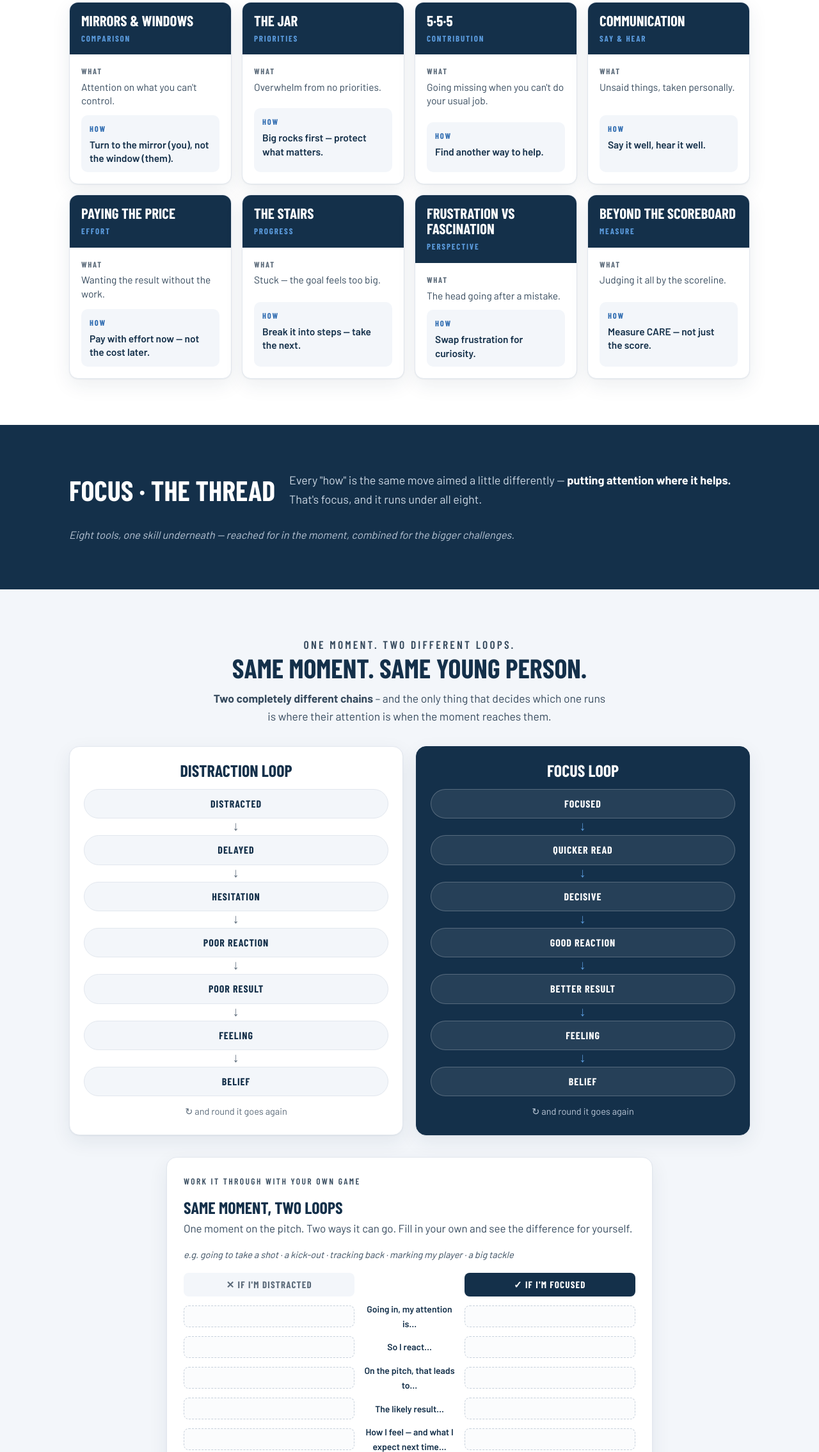
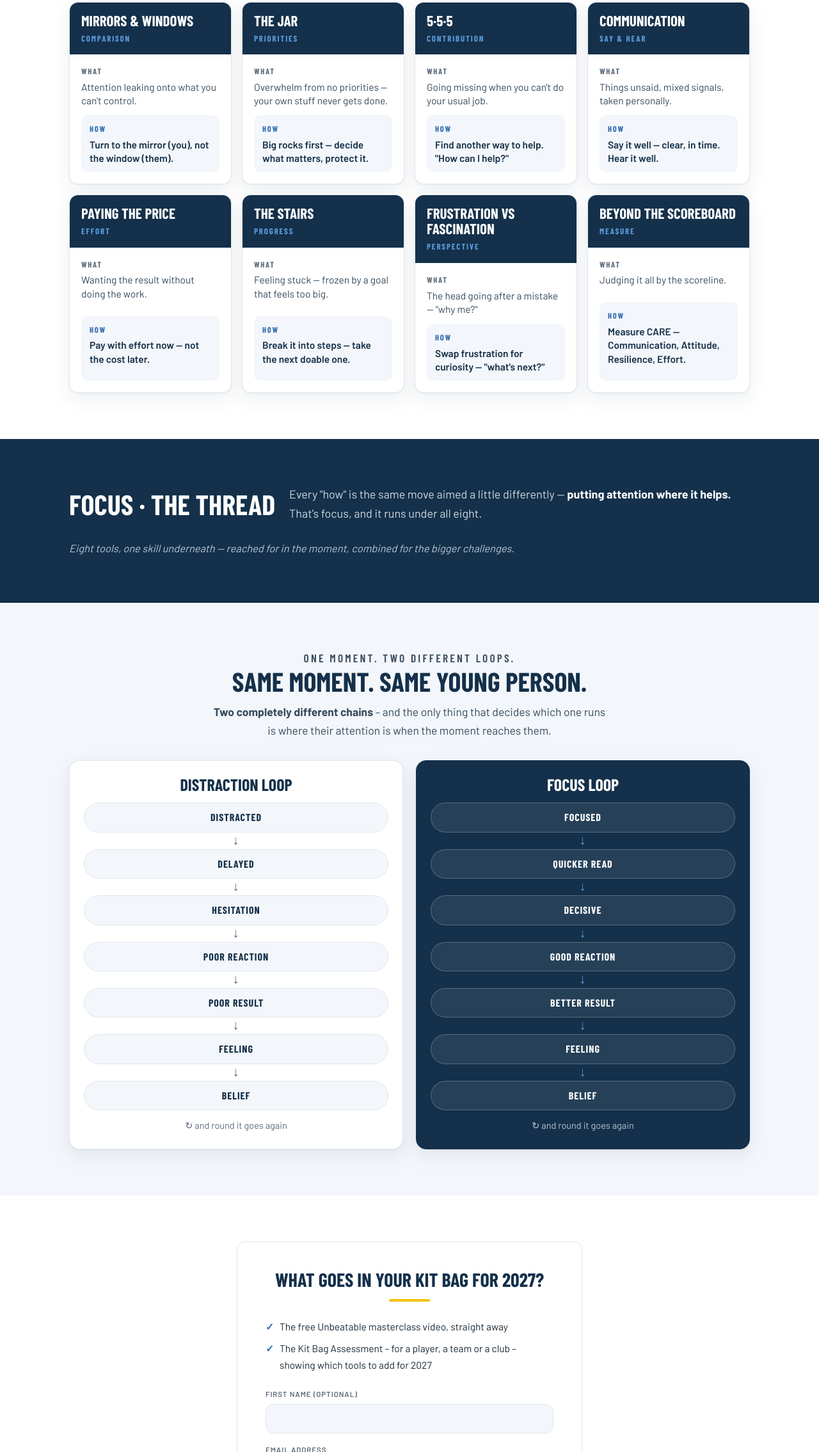
Before and after one commit to GavinCoyneCoaching/unbeatable, a plain HTML site: page gavincoin-site/kitbag.html in a window 1280 px wide. Shown: the part 786-3055 px from the top of the page at 64% size. Drawn offline with nearby package versions, Linux system fonts and the light colour scheme; a web font is replaced by a local one.

Commit message:
Kit Bag: StagDrop wording, remove video and worksheet from the kit bag flow
Co-Authored-By: Claude Opus 5.5 <noreply@anthropic.com>
Claude-Session: https://claude.ai/code/session_012hUen21umsgrS16oF1z7or

```diff
--- a/gavincoin-site/kitbag.html
+++ b/gavincoin-site/kitbag.html
@@ -10,9 +10,8 @@
 <link rel="stylesheet" href="site.css">
 <!-- Kit Bag page (21 Nov 2026). PREVIEW: noindex and not in the other pages' menus
      until Gavin approves. Tool text, title, subtitle and the FOCUS line are verbatim from
-     "Unbeatable_KitBag_WhatHow_TopDown.pdf". Loop chains are verbatim from the
-     Distracted vs Focused email PDF (same as masterclass.html). Worksheet lines are verbatim
-     from "Unbeatable_TwoLoops_Worksheet.pdf". Page styles are prefixed kb-. -->
+     "Unbeatable_KitBag_WhatHow_StagDrop.pdf". Loop chains are verbatim from the
+     Distracted vs Focused email PDF (same as masterclass.html). Page styles are prefixed kb-. -->
 <style>
   .kb-hero .btn { width: auto; }
   .kb-tools { display: grid; grid-template-columns: repeat(4, 1fr); gap: 16px; }
@@ -113,14 +112,14 @@
       <h2>Eight tools</h2>
     </div>
     <div class="kb-tools">
-      <div class="kb-tool"><div class="kb-tool-top"><h3>Mirrors &amp; Windows</h3><span>Comparison</span></div><div class="kb-tool-body"><div class="kb-what"><span class="kb-lbl">What</span><p>Attention on what you can't control.</p></div><div class="kb-how"><span class="kb-lbl">How</span><p>Turn to the mirror (you), not the window (them).</p></div></div></div>
-      <div class="kb-tool"><div class="kb-tool-top"><h3>The Jar</h3><span>Priorities</span></div><div class="kb-tool-body"><div class="kb-what"><span class="kb-lbl">What</span><p>Overwhelm from no priorities.</p></div><div class="kb-how"><span class="kb-lbl">How</span><p>Big rocks first &mdash; protect what matters.</p></div></div></div>
-      <div class="kb-tool"><div class="kb-tool-top"><h3>5&middot;5&middot;5</h3><span>Contribution</span></div><div class="kb-tool-body"><div class="kb-what"><span class="kb-lbl">What</span><p>Going missing when you can't do your usual job.</p></div><div class="kb-how"><span class="kb-lbl">How</span><p>Find another way to help.</p></div></div></div>
-      <div class="kb-tool"><div class="kb-tool-top"><h3>Communication</h3><span>Say &amp; Hear</span></div><div class="kb-tool-body"><div class="kb-what"><span class="kb-lbl">What</span><p>Unsaid things, taken personally.</p></div><div class="kb-how"><span class="kb-lbl">How</span><p>Say it well, hear it well.</p></div></div></div>
-      <div class="kb-tool"><div class="kb-tool-top"><h3>Paying the Price</h3><span>Effort</span></div><div class="kb-tool-body"><div class="kb-what"><span class="kb-lbl">What</span><p>Wanting the result without the work.</p></div><div class="kb-how"><span class="kb-lbl">How</span><p>Pay with effort now &mdash; not the cost later.</p></div></div></div>
-      <div class="kb-tool"><div class="kb-tool-top"><h3>The Stairs</h3><span>Progress</span></div><div class="kb-tool-body"><div class="kb-what"><span class="kb-lbl">What</span><p>Stuck &mdash; the goal feels too big.</p></div><div class="kb-how"><span class="kb-lbl">How</span><p>Break it into steps &mdash; take the next.</p></div></div></div>
-      <div class="kb-tool"><div class="kb-tool-top"><h3>Frustration vs Fascination</h3><span>Perspective</span></div><div class="kb-tool-body"><div class="kb-what"><span class="kb-lbl">What</span><p>The head going after a mistake.</p></div><div class="kb-how"><span class="kb-lbl">How</span><p>Swap frustration for curiosity.</p></div></div></div>
-      <div class="kb-tool"><div class="kb-tool-top"><h3>Beyond the Scoreboard</h3><span>Measure</span></div><div class="kb-tool-body"><div class="kb-what"><span class="kb-lbl">What</span><p>Judging it all by the scoreline.</p></div><div class="kb-how"><span class="kb-lbl">How</span><p>Measure CARE &mdash; not just the score.</p></div></div></div>
+      <div class="kb-tool"><div class="kb-tool-top"><h3>Mirrors &amp; Windows</h3><span>Comparison</span></div><div class="kb-tool-body"><div class="kb-what"><span class="kb-lbl">What</span><p>Attention leaking onto what you can't control.</p></div><div class="kb-how"><span class="kb-lbl">How</span><p>Turn to the mirror (you), not the window (them).</p></div></div></div>
+      <div class="kb-tool"><div class="kb-tool-top"><h3>The Jar</h3><span>Priorities</span></div><div class="kb-tool-body"><div class="kb-what"><span class="kb-lbl">What</span><p>Overwhelm from no priorities &mdash; your own stuff never gets done.</p></div><div class="kb-how"><span class="kb-lbl">How</span><p>Big rocks first &mdash; decide what matters, protect it.</p></div></div></div>
+      <div class="kb-tool"><div class="kb-tool-top"><h3>5&middot;5&middot;5</h3><span>Contribution</span></div><div class="kb-tool-body"><div class="kb-what"><span class="kb-lbl">What</span><p>Going missing when you can't do your usual job.</p></div><div class="kb-how"><span class="kb-lbl">How</span><p>Find another way to help. "How can I help?"</p></div></div></div>
+      <div class="kb-tool"><div class="kb-tool-top"><h3>Communication</h3><span>Say &amp; Hear</span></div><div class="kb-tool-body"><div class="kb-what"><span class="kb-lbl">What</span><p>Things unsaid, mixed signals, taken personally.</p></div><div class="kb-how"><span class="kb-lbl">How</span><p>Say it well &mdash; clear, in time. Hear it well.</p></div></div></div>
+      <div class="kb-tool"><div class="kb-tool-top"><h3>Paying the Price</h3><span>Effort</span></div><div class="kb-tool-body"><div class="kb-what"><span class="kb-lbl">What</span><p>Wanting the result without doing the work.</p></div><div class="kb-how"><span class="kb-lbl">How</span><p>Pay with effort now &mdash; not the cost later.</p></div></div></div>
+      <div class="kb-tool"><div class="kb-tool-top"><h3>The Stairs</h3><span>Progress</span></div><div class="kb-tool-body"><div class="kb-what"><span class="kb-lbl">What</span><p>Feeling stuck &mdash; frozen by a goal that feels too big.</p></div><div class="kb-how"><span class="kb-lbl">How</span><p>Break it into steps &mdash; take the next doable one.</p></div></div></div>
+      <div class="kb-tool"><div class="kb-tool-top"><h3>Frustration vs Fascination</h3><span>Perspective</span></div><div class="kb-tool-body"><div class="kb-what"><span class="kb-lbl">What</span><p>The head going after a mistake &mdash; "why me?"</p></div><div class="kb-how"><span class="kb-lbl">How</span><p>Swap frustration for curiosity &mdash; "what's next?"</p></div></div></div>
+      <div class="kb-tool"><div class="kb-tool-top"><h3>Beyond the Scoreboard</h3><span>Measure</span></div><div class="kb-tool-body"><div class="kb-what"><span class="kb-lbl">What</span><p>Judging it all by the scoreline.</p></div><div class="kb-how"><span class="kb-lbl">How</span><p>Measure CARE &mdash; Communication, Attitude, Resilience, Effort.</p></div></div></div>
     </div>
   </div>
 </section>
@@ -155,21 +154,6 @@
       </div>
     </div>
 
-    <div class="kb-sheet">
-      <p class="u-eyebrow">Work it through with your own game</p>
-      <h3>Same Moment, Two Loops</h3>
-      <p>One moment on the pitch. Two ways it can go. Fill in your own and see the difference for yourself.</p>
-      <p class="kb-sheet-eg">e.g. going to take a shot &middot; a kick-out &middot; tracking back &middot; marking my player &middot; a big tackle</p>
-      <div class="kb-rows" aria-hidden="true">
-        <span class="col d">&#10005; If I'm distracted</span><span></span><span class="col f">&#10003; If I'm focused</span>
-        <span class="box"></span><span class="q">Going in, my attention is&hellip;</span><span class="box"></span>
-        <span class="box"></span><span class="q">So I react&hellip;</span><span class="box"></span>
-        <span class="box"></span><span class="q">On the pitch, that leads to&hellip;</span><span class="box"></span>
-        <span class="box"></span><span class="q">The likely result&hellip;</span><span class="box"></span>
-        <span class="box"></span><span class="q">How I feel &mdash; and what I expect next time&hellip;</span><span class="box"></span>
-      </div>
-      <p class="kb-sheet-foot">Same moment. Two loops. The more you catch the first one and choose the second, the more it becomes your default.</p>
-    </div>
   </div>
 </section>
 
@@ -181,7 +165,6 @@
       <ul class="kb-gets">
         <li>The free Unbeatable masterclass video, straight away</li>
         <li>The Kit Bag Assessment &ndash; for a player, a team or a club &ndash; showing which tools to add for 2027</li>
-        <li>The "Same Moment, Two Loops" worksheet to print and fill in</li>
       </ul>
       <!-- Main AWeber form 769902414 (list awlist6281530), ad tracking "Kit_Bag" so these sign-ups
            can be picked out in AWeber. After signing up, people land on kitbag-thanks. -->
```
Also changed, not shown: 2 other files.
